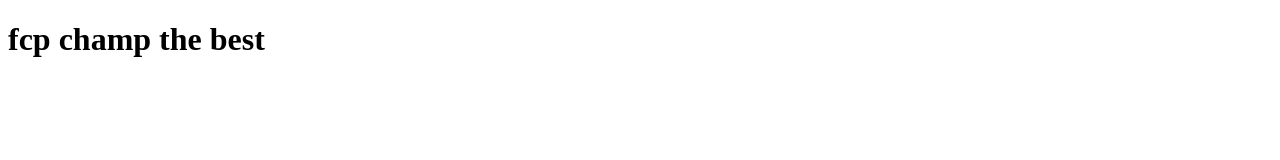
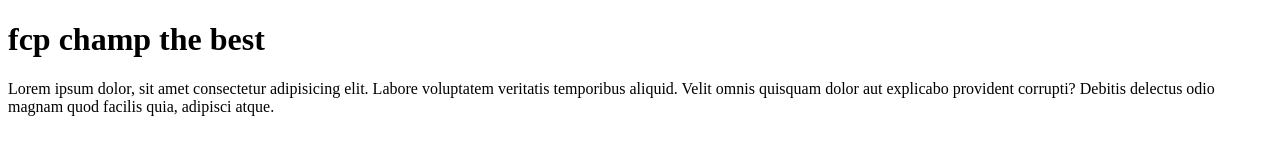
Before and after one commit to jordanI23/frist-project, a plain HTML site: page index.html in a window 1280 px wide. Drawn offline with Linux system fonts and the light colour scheme.

Commit message:
Texto lorem.

```diff
--- a/index.html
+++ b/index.html
@@ -7,6 +7,6 @@
 </head>
 <body>
     <h1>fcp champ the best</h1>
-
+    <p>Lorem ipsum dolor, sit amet consectetur adipisicing elit. Labore voluptatem veritatis temporibus aliquid. Velit omnis quisquam dolor aut explicabo provident corrupti? Debitis delectus odio magnam quod facilis quia, adipisci atque.</p>
 </body>
 </html>
```
